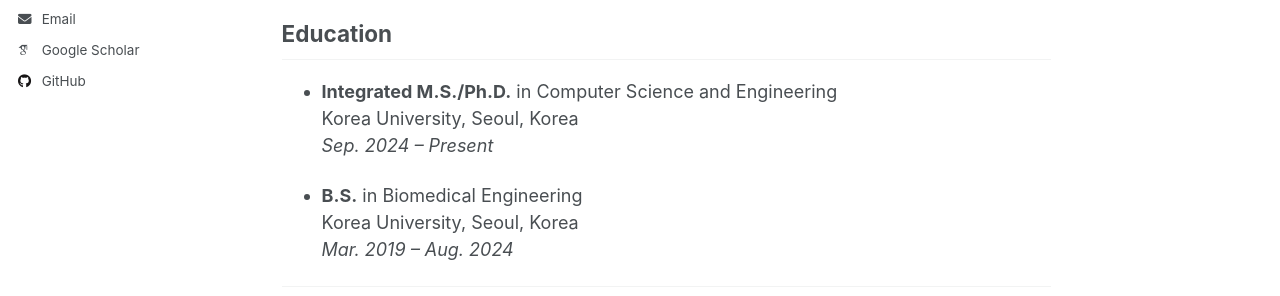
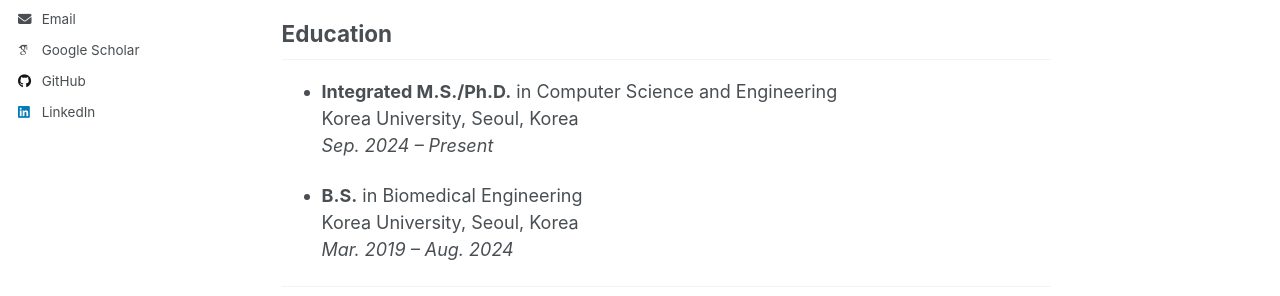
Before and after one commit to dohyun-as/dohyun-as.github.io, a Jekyll site: the page built from _pages/about.md, in a window 1280 px wide. Shown: the part 477-773 px from the top of the page. Built offline with Jekyll 4.4.1, drawn with Linux system fonts in a browser that asks for light colours; some web fonts are replaced.

Commit message:
linkedin

```diff
--- a/_config.yml
+++ b/_config.yml
@@ -60,7 +60,7 @@ author:
   keybase          : # Username
   instagram        : # Username
   lastfm           : # Username
-  linkedin         : # Username
+  linkedin         : "dohyun-‍kim-670315336"
   mastodon         : # URL
   medium           : # URL
   pinterest        : # Username
--- a/_layouts/default.html
+++ b/_layouts/default.html
@@ -9,14 +9,6 @@ layout: compress
   <head>
     {% include head.html %}
     {% include head/custom.html %}
-    <style>
-      .page,
-      .page__content,
-      .wrapper {
-        margin-top: 0 !important;
-        padding-top: 0 !important;
-      }
-    </style>
   </head>
 
   <body>
```
